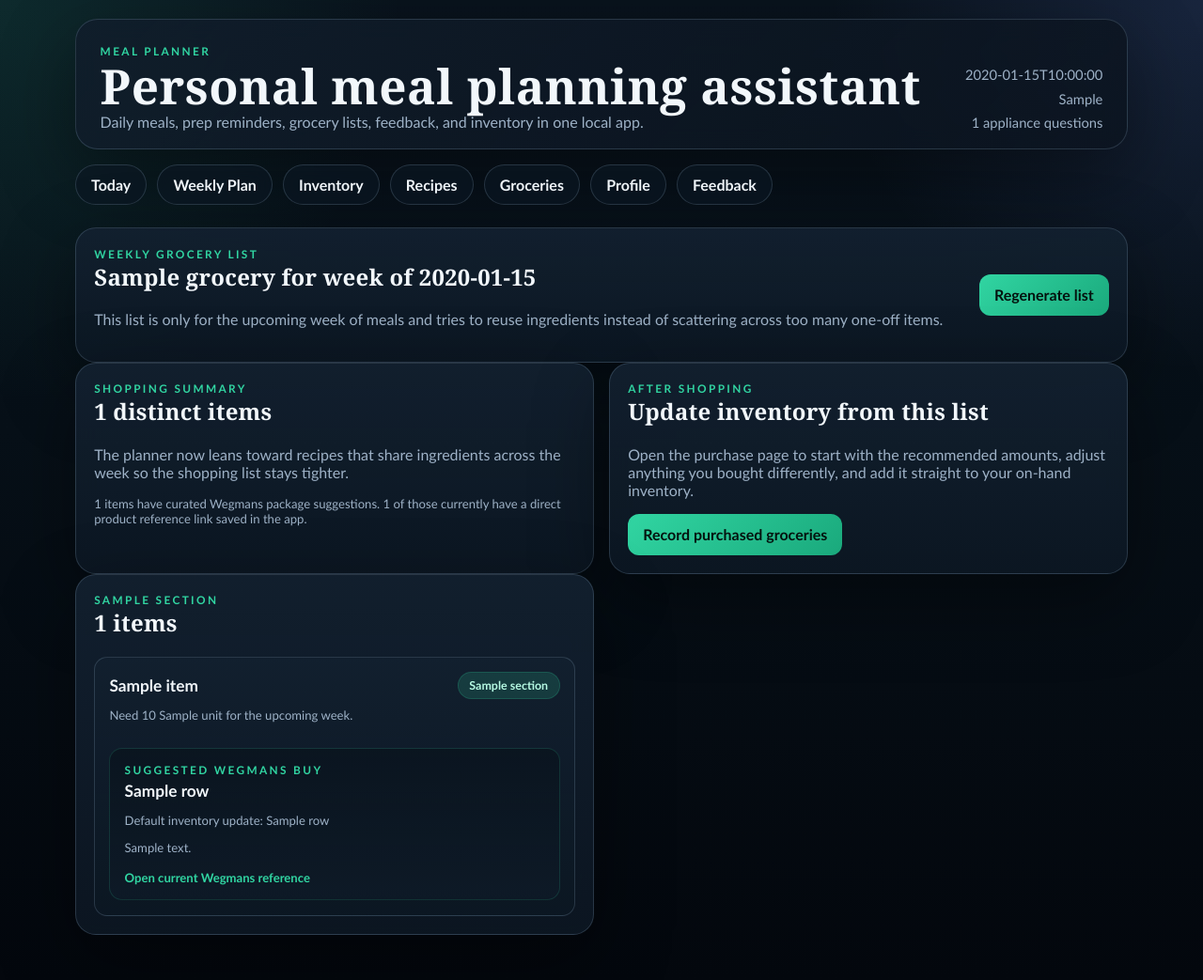
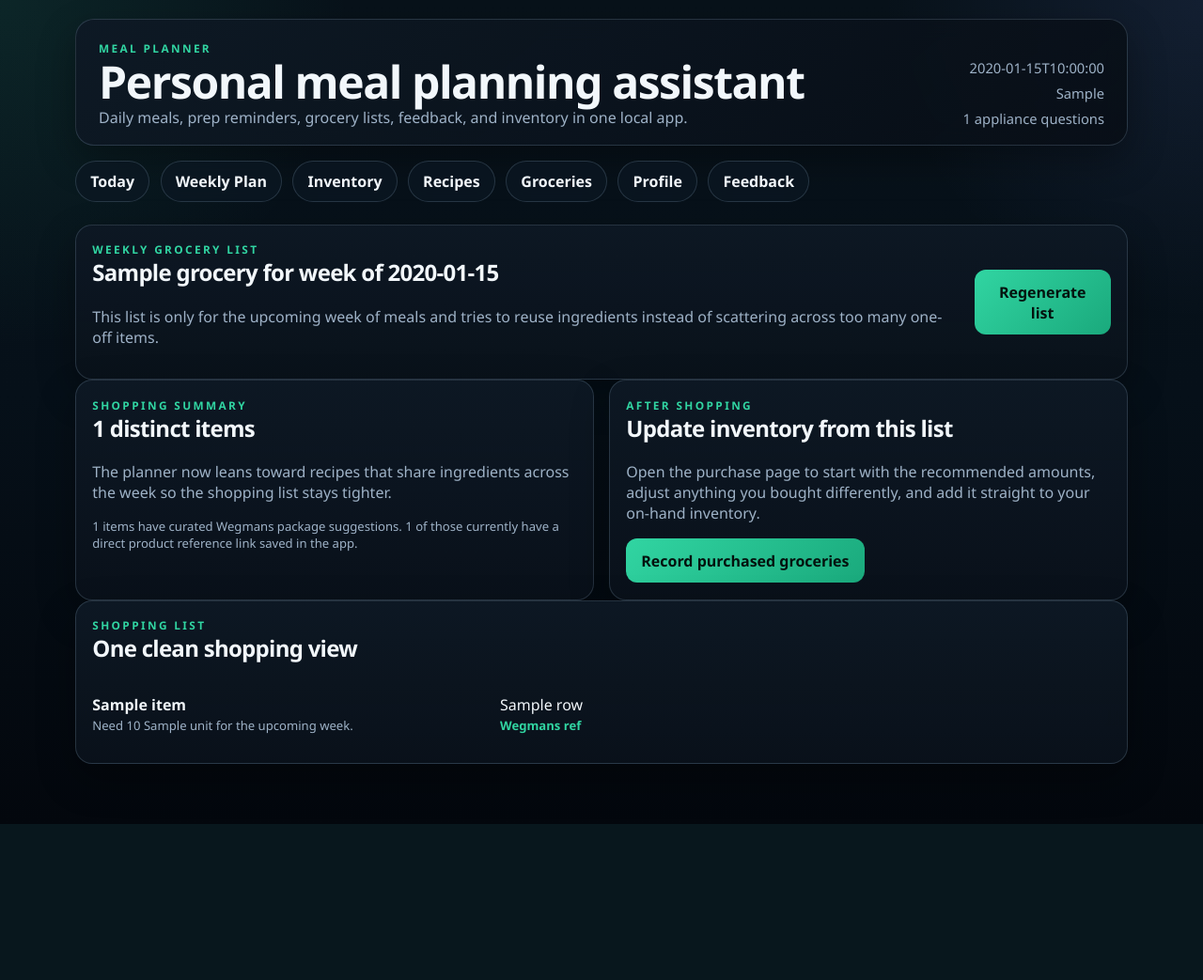
Before and after one commit to mattdh12/meal_planner, a FastAPI app: template src/meal_planner/web/templates/groceries.html in a window 1280 px wide. Shown: the whole page at 94% size. After the commit the page ends 877 px from the top, so only its background shows below. Run offline with FastAPI, Linux system fonts and the light colour scheme; the template is opened without the code that fills it: most values are stand-ins (such as "Sample title", 1, 10 or a date in 2020).

Commit message:
Simplify grocery receive layout

```diff
--- a/data/seed_data.json
+++ b/data/seed_data.json
@@ -19,6 +19,8 @@
   "appliances": [
     { "name": "Oven", "has_appliance": true },
     { "name": "Microwave", "has_appliance": true },
+    { "name": "Stove Top", "has_appliance": true },
+    { "name": "Pans", "has_appliance": true },
     { "name": "Vitamix", "has_appliance": true },
     { "name": "Rice cooker", "has_appliance": true },
     { "name": "Crock Pot", "has_appliance": true },
--- a/src/meal_planner/web/app.py
+++ b/src/meal_planner/web/app.py
@@ -1,6 +1,5 @@
 from __future__ import annotations
 
-from collections import defaultdict
 from datetime import date, datetime
 from pathlib import Path
 
@@ -43,11 +42,21 @@ def _base_context(request: Request, profile, unresolved_count: int) -> dict:
     }
 
 
+def _display_name(raw_value: object) -> object:
+    if not isinstance(raw_value, str):
+        return raw_value
+    stripped = raw_value.strip()
+    if stripped and stripped == stripped.lower():
+        return stripped.title()
+    return raw_value
+
+
 def create_app(database_path: Path | None = None) -> FastAPI:
     app = FastAPI(title="Meal Planner", version="0.1.0")
     app.state.database = Database(database_path=database_path)
     app.state.database.initialize()
     app.state.templates = Jinja2Templates(directory=str(TEMPLATE_DIR))
+    app.state.templates.env.filters["display_name"] = _display_name
     app.state.ai_adapter = AIPlannerAdapter()
     app.mount("/static", StaticFiles(directory=str(STATIC_DIR)), name="static")
 
@@ -209,15 +218,12 @@ def create_app(database_path: Path | None = None) -> FastAPI:
             appliance_service = ApplianceService(session)
             grocery_list = grocery_service.get_weekly_list(week_start)
             shopping_rows = grocery_service.shopping_rows(week_start)
-            grouped: dict[str, list] = defaultdict(list)
-            for row in shopping_rows:
-                grouped[row["item"].section].append(row)
             context = _base_context(request, profile_service.get_profile(), len(appliance_service.unresolved()))
             context.update(
                 {
                     "week_start": week_start,
                     "grocery_list": grocery_list,
-                    "grouped_rows": dict(grouped),
+                    "shopping_rows": shopping_rows,
                     "distinct_item_count": len(grocery_list.items),
                     "store_match_count": sum(1 for row in shopping_rows if row["has_store_reference"]),
                     "linked_product_count": sum(1 for row in shopping_rows if row["product_url"]),
--- a/src/meal_planner/web/static/styles.css
+++ b/src/meal_planner/web/static/styles.css
@@ -1,9 +1,9 @@
 :root {
   --bg: #071018;
   --bg-deep: #03070d;
-  --panel: rgba(13, 24, 36, 0.88);
-  --panel-strong: rgba(18, 32, 47, 0.96);
-  --panel-soft: rgba(24, 40, 58, 0.76);
+  --panel: rgba(10, 18, 27, 0.92);
+  --panel-strong: rgba(13, 24, 36, 0.98);
+  --panel-soft: rgba(18, 31, 45, 0.78);
   --ink: #f2f7fb;
   --muted: #9eb2c7;
   --accent: #31d5a2;
@@ -13,9 +13,9 @@
   --line: rgba(173, 202, 230, 0.18);
   --line-strong: rgba(173, 202, 230, 0.28);
   --warm: #f4c776;
-  --shadow: 0 28px 80px rgba(0, 0, 0, 0.38);
-  --radius: 22px;
-  --radius-sm: 14px;
+  --shadow: 0 16px 40px rgba(0, 0, 0, 0.32);
+  --radius: 18px;
+  --radius-sm: 12px;
 }
 
 * {
@@ -29,12 +29,12 @@ html {
 body {
   margin: 0;
   min-height: 100vh;
-  font-family: "Trebuchet MS", "Segoe UI", sans-serif;
+  font-family: "Aptos", "Segoe UI Variable Text", "Segoe UI", "Helvetica Neue", sans-serif;
   color: var(--ink);
   background:
-    radial-gradient(circle at top left, rgba(49, 213, 162, 0.12), transparent 26%),
-    radial-gradient(circle at top right, rgba(116, 145, 255, 0.14), transparent 24%),
-    linear-gradient(180deg, #09131d 0%, #071018 44%, #03070d 100%);
+    radial-gradient(circle at top left, rgba(49, 213, 162, 0.1), transparent 24%),
+    radial-gradient(circle at top right, rgba(116, 145, 255, 0.1), transparent 22%),
+    linear-gradient(180deg, #08121a 0%, #061019 48%, #03070d 100%);
 }
 
 a {
@@ -44,8 +44,9 @@ a {
 h1,
 h2,
 h3 {
-  font-family: Georgia, "Times New Roman", serif;
-  letter-spacing: 0.01em;
+  font-family: "Aptos Display", "Segoe UI Variable Display", "Segoe UI", "Helvetica Neue", sans-serif;
+  letter-spacing: -0.03em;
+  font-weight: 700;
 }
 
 .shell-header,
@@ -57,12 +58,12 @@ h3 {
 
 .shell-header {
   margin-top: 1.25rem;
-  padding: 1.6rem 1.6rem 1.2rem;
+  padding: 1.4rem 1.5rem 1.1rem;
   display: flex;
   justify-content: space-between;
   gap: 1rem;
   align-items: end;
-  background: linear-gradient(135deg, rgba(16, 29, 43, 0.92), rgba(11, 19, 30, 0.78));
+  background: linear-gradient(140deg, rgba(14, 25, 37, 0.96), rgba(8, 14, 22, 0.88));
   border: 1px solid var(--line);
   border-radius: calc(var(--radius) + 2px);
   box-shadow: var(--shadow);
@@ -80,7 +81,7 @@ h3 {
 
 .shell-header h1 {
   margin: 0.25rem 0;
-  font-size: clamp(2rem, 4vw, 3.3rem);
+  font-size: clamp(2rem, 4vw, 3rem);
   line-height: 0.98;
 }
 
@@ -111,7 +112,7 @@ h3 {
   background: rgba(13, 24, 36, 0.68);
   border: 1px solid var(--line);
   border-radius: 999px;
-  padding: 0.7rem 1rem;
+  padding: 0.62rem 0.95rem;
   font-weight: 700;
   transition: transform 140ms ease, border-color 140ms ease, background 140ms ease;
   backdrop-filter: blur(10px);
@@ -145,7 +146,7 @@ h3 {
   border: 1px solid var(--line);
   border-radius: var(--radius);
   box-shadow: var(--shadow);
-  padding: 1.2rem;
+  padding: 1.08rem;
   backdrop-filter: blur(12px);
 }
 
@@ -189,8 +190,8 @@ h3 {
 .meal-item {
   border: 1px solid var(--line);
   border-radius: var(--radius-sm);
-  padding: 0.95rem;
-  background: linear-gradient(180deg, rgba(18, 32, 47, 0.92), rgba(12, 23, 35, 0.85));
+  padding: 0.85rem 0.95rem;
+  background: linear-gradient(180deg, rgba(15, 28, 40, 0.92), rgba(10, 20, 30, 0.88));
   transition: transform 150ms ease, border-color 150ms ease, background 150ms ease;
 }
 
@@ -252,6 +253,37 @@ h3 {
   border-radius: var(--radius-sm);
   background: linear-gradient(180deg, rgba(10, 20, 30, 0.82), rgba(14, 26, 39, 0.92));
   border: 1px solid rgba(49, 213, 162, 0.16);
+}
+
+.compact-list-card {
+  margin-bottom: 1rem;
+}
+
+.compact-shop-list {
+  gap: 0.4rem;
+}
+
+.compact-shop-row {
+  display: grid;
+  grid-template-columns: minmax(0, 0.9fr) minmax(0, 1.4fr);
+  gap: 1rem;
+  padding: 0.8rem 0;
+  border-bottom: 1px solid rgba(173, 202, 230, 0.12);
+}
+
+.compact-shop-row:last-child {
+  border-bottom: none;
+}
+
+.compact-shop-main,
+.compact-shop-note {
+  display: flex;
+  flex-direction: column;
+  gap: 0.18rem;
+}
+
+.compact-shop-note {
+  align-items: flex-start;
 }
 
 .instruction-block {
@@ -368,6 +400,18 @@ button.secondary {
   flex-wrap: wrap;
 }
 
+.item-adjust-form {
+  margin-top: 0.8rem;
+  display: grid;
+  grid-template-columns: minmax(0, 1fr) auto;
+  gap: 0.55rem;
+  align-items: center;
+}
+
+.item-adjust-input {
+  min-width: 0;
+}
+
 .table-like {
   display: grid;
   gap: 0.8rem;
@@ -404,4 +448,9 @@ button.secondary {
   .row-between {
     flex-direction: column;
   }
+
+  .compact-shop-row,
+  .item-adjust-form {
+    grid-template-columns: 1fr;
+  }
 }
--- a/src/meal_planner/web/templates/groceries.html
+++ b/src/meal_planner/web/templates/groceries.html
@@ -32,41 +32,30 @@
   </article>
 </section>
 
-<section class="grid two">
-  {% for section, rows in grouped_rows.items() %}
-  <article class="card">
-    <p class="eyebrow">{{ section }}</p>
-    <h2>{{ rows|length }} items</h2>
-    <ul class="simple-list">
-      {% for row in rows %}
-      <li class="meal-item">
-        <div class="row-between">
+<section class="card compact-list-card">
+  <div class="section-heading">
     <div>
-            <p class="meal-title">{{ row.item.ingredient_name }}</p>
-            <p class="muted tiny">Need {{ row.item.quantity }} {{ row.item.unit }} for the upcoming week.</p>
+      <p class="eyebrow">Shopping list</p>
+      <h2>One clean shopping view</h2>
     </div>
-          <span class="pill">{{ row.item.section }}</span>
   </div>
-        <div class="shopping-note">
-          <p class="eyebrow">Suggested Wegmans buy</p>
-          <p class="meal-title">{{ row.shopping_label }}</p>
-          <p class="muted tiny">Default inventory update: {{ row.recommended_inventory_label }}</p>
-          {% if row.notes %}
-          <p class="muted tiny">{{ row.notes }}</p>
-          {% endif %}
+  <ul class="simple-list compact-shop-list">
+    {% for row in shopping_rows %}
+    <li class="compact-shop-row">
+      <div class="compact-shop-main">
+        <strong>{{ row.item.ingredient_name|display_name }}</strong>
+        <span class="muted tiny">Need {{ row.item.quantity }} {{ row.item.unit }} for the upcoming week.</span>
+      </div>
+      <div class="compact-shop-note">
+        <span>{{ row.shopping_label }}</span>
         {% if row.product_url %}
-          <a class="tiny-link" href="{{ row.product_url }}" target="_blank" rel="noreferrer">Open current Wegmans reference</a>
+        <a class="tiny-link" href="{{ row.product_url }}" target="_blank" rel="noreferrer">Wegmans ref</a>
         {% endif %}
       </div>
     </li>
+    {% else %}
+    <li class="compact-shop-row">Nothing missing for the current week.</li>
     {% endfor %}
   </ul>
-  </article>
-  {% else %}
-  <article class="card">
-    <h2>No groceries needed</h2>
-    <p class="muted">Current inventory already covers the planned week.</p>
-  </article>
-  {% endfor %}
 </section>
 {% endblock %}
--- a/src/meal_planner/web/templates/grocery_receive.html
+++ b/src/meal_planner/web/templates/grocery_receive.html
@@ -22,8 +22,7 @@
       <li class="meal-item">
         <div class="row-between">
           <div>
-            <span class="pill">{{ row.item.section }}</span>
-            <p class="meal-title">{{ row.item.ingredient_name }}</p>
+            <p class="meal-title">{{ row.item.ingredient_name|display_name }}</p>
             <p class="muted tiny">{{ row.shopping_label }}</p>
             {% if row.product_url %}
             <a class="tiny-link" href="{{ row.product_url }}" target="_blank" rel="noreferrer">Open current Wegmans reference</a>
@@ -48,7 +47,6 @@
             </select>
           </label>
         </div>
-        <p class="muted tiny">Suggested buy: {{ row.shopping_label }}</p>
         <p class="muted tiny">Default receive amount: {{ row.recommended_inventory_label }}</p>
         {% if row.notes %}
         <p class="muted tiny">{{ row.notes }}</p>
--- a/src/meal_planner/web/templates/today.html
+++ b/src/meal_planner/web/templates/today.html
@@ -116,7 +116,7 @@
     <ul class="simple-list">
       {% for event in recent_events %}
       <li class="meal-item">
-        <strong>{{ event.inventory_item_name }}</strong>
+        <strong>{{ event.inventory_item_name|display_name }}</strong>
         <p class="muted tiny">{{ event.event_type.replace('_', ' ')|title }} | {{ event.quantity_delta }} {{ event.unit }} | {{ event.reason }}</p>
       </li>
       {% else %}
```
Also changed, not shown: src/meal_planner/web/templates/inventory.html (+14 -8 lines), src/meal_planner/web/templates/weekly_plan.html (+6 -1 lines), tests/test_routes.py (+6 -1 lines), tests/test_services.py (+11 -0 lines). Lines whose indentation alone changed are shown as unchanged.
